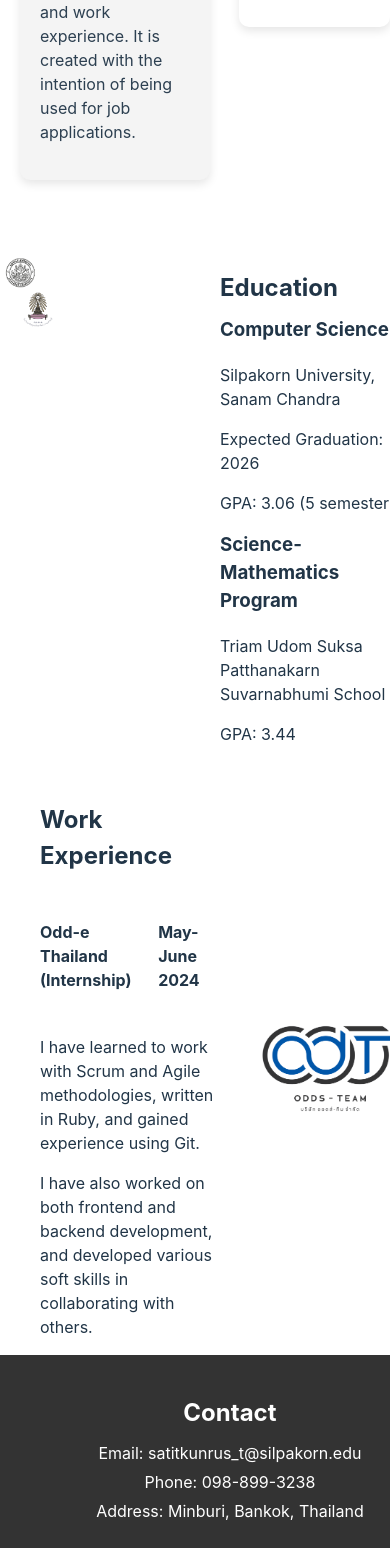
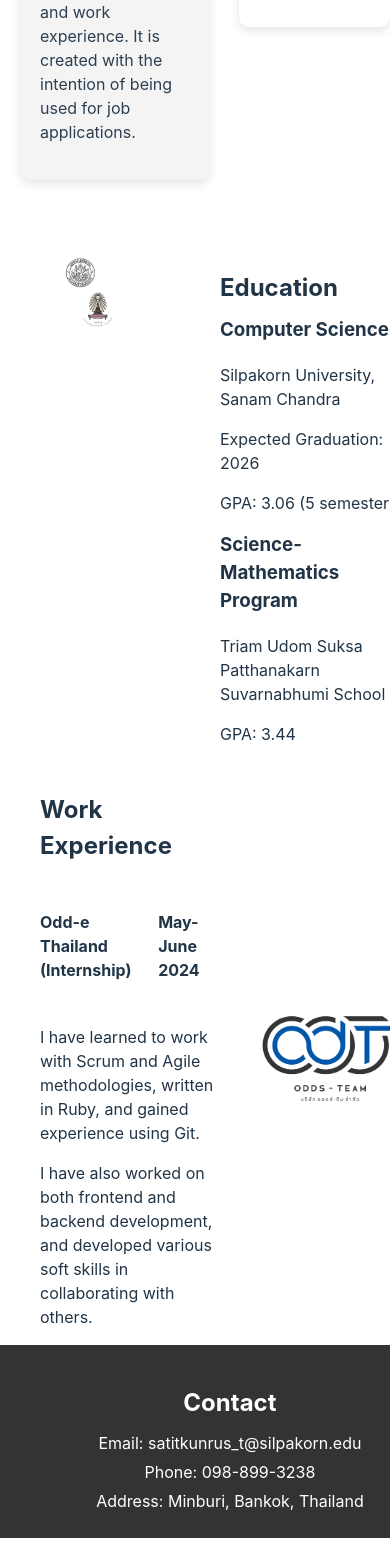
Before and after one commit to a0ms1nn/Portfolio_web, a React (Vite) app: page / in a window 390 px wide. Shown: the part 419-1967 px from the top of the page. Built offline with nearby package versions, Linux system fonts and the light colour scheme.

Commit message:
edit Css4

```diff
--- a/src/App.css
+++ b/src/App.css
@@ -164,6 +164,7 @@
 .containerSchool img {
   max-width: 30%;
   height: auto;
+  margin-left: 30%;
 }
 
 .containerEducation h2 {
@@ -217,6 +218,7 @@
 @media screen and (max-width: 768px) {
   .containerWorkSection {
     flex-direction: row;
+    margin-top: 10px;
   }
 
   .containerWorkExperience {
```
